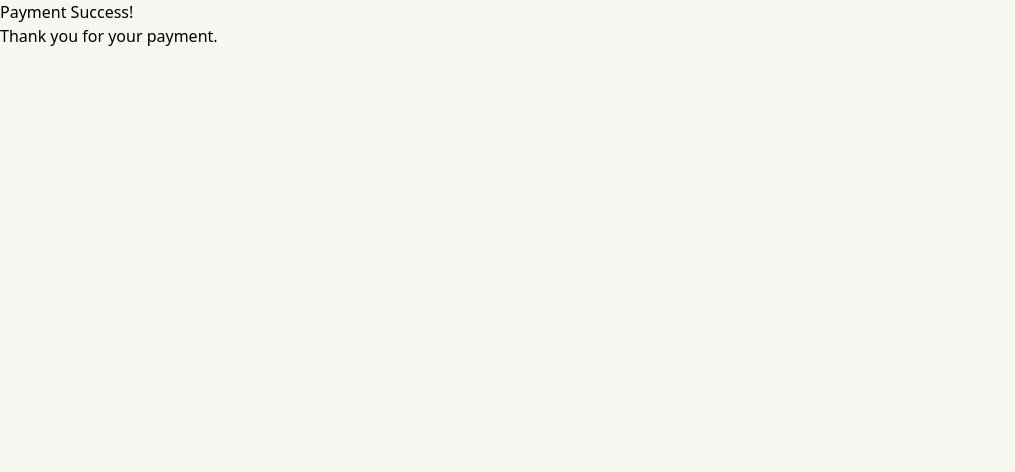
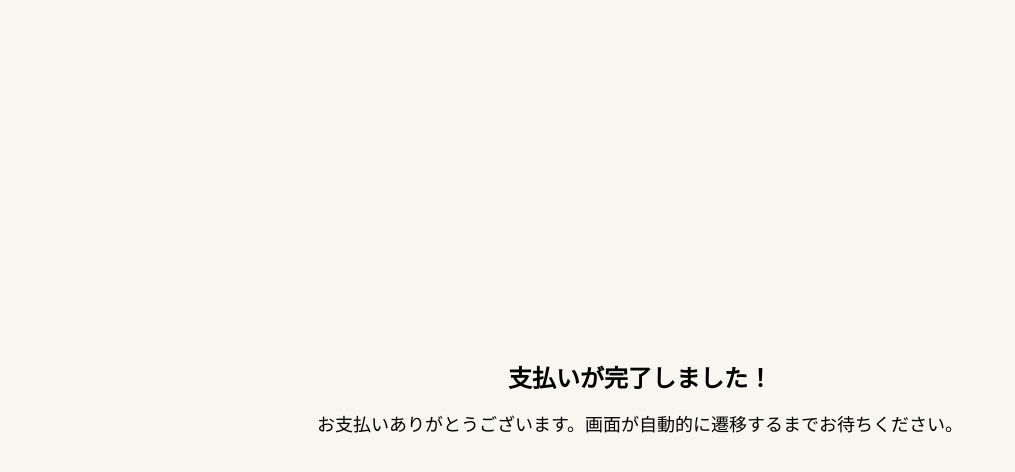
Before and after one commit to ms-engineer-bc10/Section9_TeamB, a Next.js app in the folder frontend/: page /checkout-success in a window 1280 px wide. Shown: the top 472 px of the page, without its empty margins (0-1015 px from the left). Built offline with nearby package versions, Linux system fonts and the light colour scheme; no server answers.

Commit message:
add: 決済完了後画面から/homeにリダイレクト

```diff
--- a/frontend/src/app/checkout-success/page.tsx
+++ b/frontend/src/app/checkout-success/page.tsx
@@ -1,10 +1,12 @@
 "use client";
 import { useEffect } from "react";
+import { useRouter } from "next/navigation";
 import { auth } from "@/lib/firebase";
 
 export default function CheckoutSuccess() {
+  const router = useRouter();
+
   useEffect(() => {
-    // Firebase認証状態が変わるたびにコールバックを実行
     const unsubscribe = auth.onAuthStateChanged((currentUser) => {
       if (!currentUser) {
         console.error("ユーザーがログインしていません");
@@ -12,17 +14,21 @@ export default function CheckoutSuccess() {
       }
 
       currentUser
-        .getIdToken(/* forceRefresh */ true)
+        .getIdToken(true)
         .then(function (idToken) {
           fetch(`http://localhost:8000/api/payments/`, {
             method: "POST",
             headers: {
+              "Content-Type": "application/json",
               Authorization: `Bearer ${idToken}`,
-              "Content-Type": "application/json",
             },
           })
             .then((response) => response.json())
-            .then((data) => console.log(data))
+            .then((data) => {
+              console.log(data);
+              // POSTリクエストが成功した後に/homeにリダイレクト
+              router.push("/home");
+            })
             .catch((error) => console.error("Error:", error));
         })
         .catch((error) => {
@@ -30,14 +36,17 @@ export default function CheckoutSuccess() {
         });
     });
 
-    // クリーンアップ関数を返してイベントリスナーを解除
     return () => unsubscribe();
-  }, []);
+  }, [router]);
 
   return (
-    <div>
-      <h1>Payment Success!</h1>
-      <p>Thank you for your payment.</p>
+    <div className="flex items-center justify-center h-screen">
+      <div className="text-center">
+        <h1 className="text-2xl font-bold mb-4">支払いが完了しました！</h1>
+        <p className="text-lg">
+          お支払いありがとうございます。画面が自動的に遷移するまでお待ちください。
+        </p>
+      </div>
     </div>
   );
 }
```
